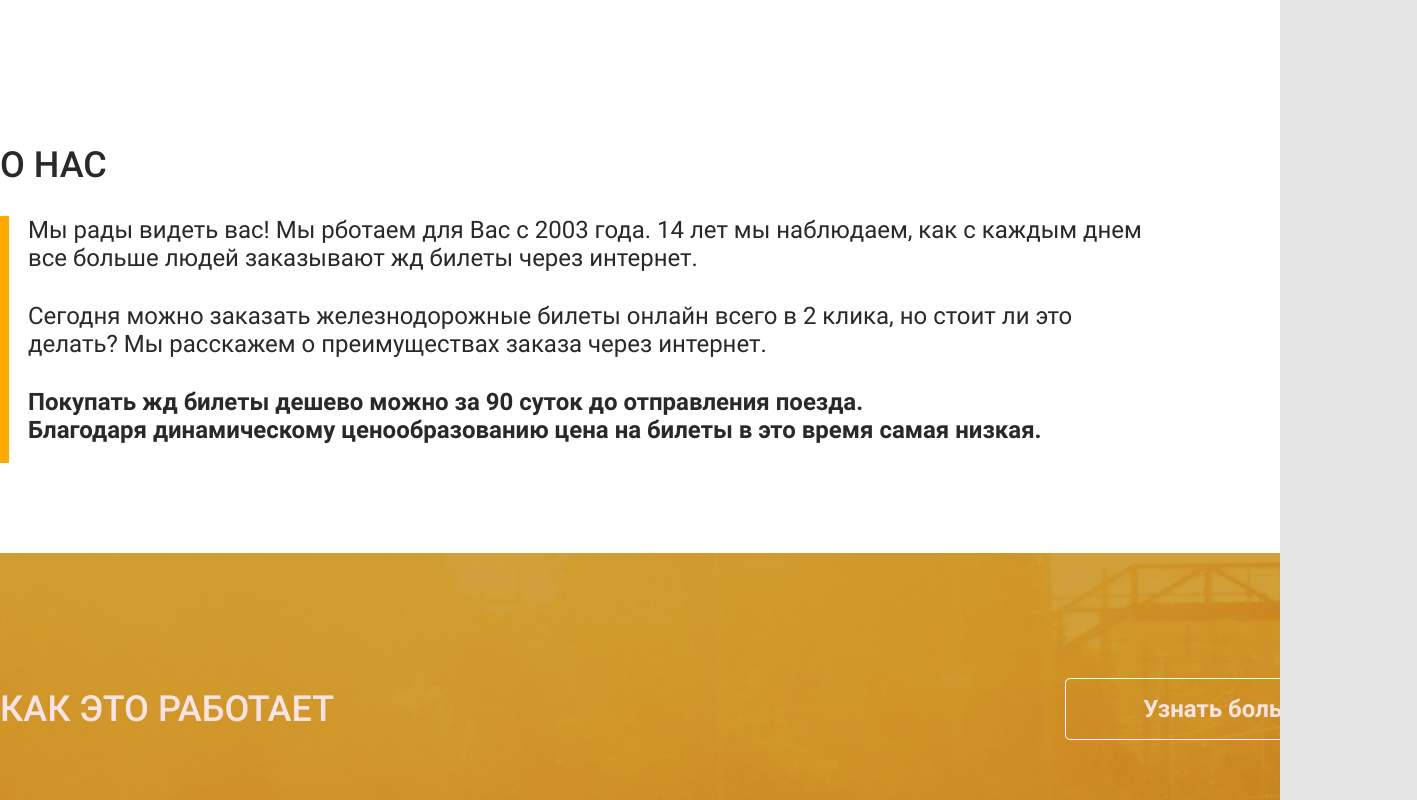
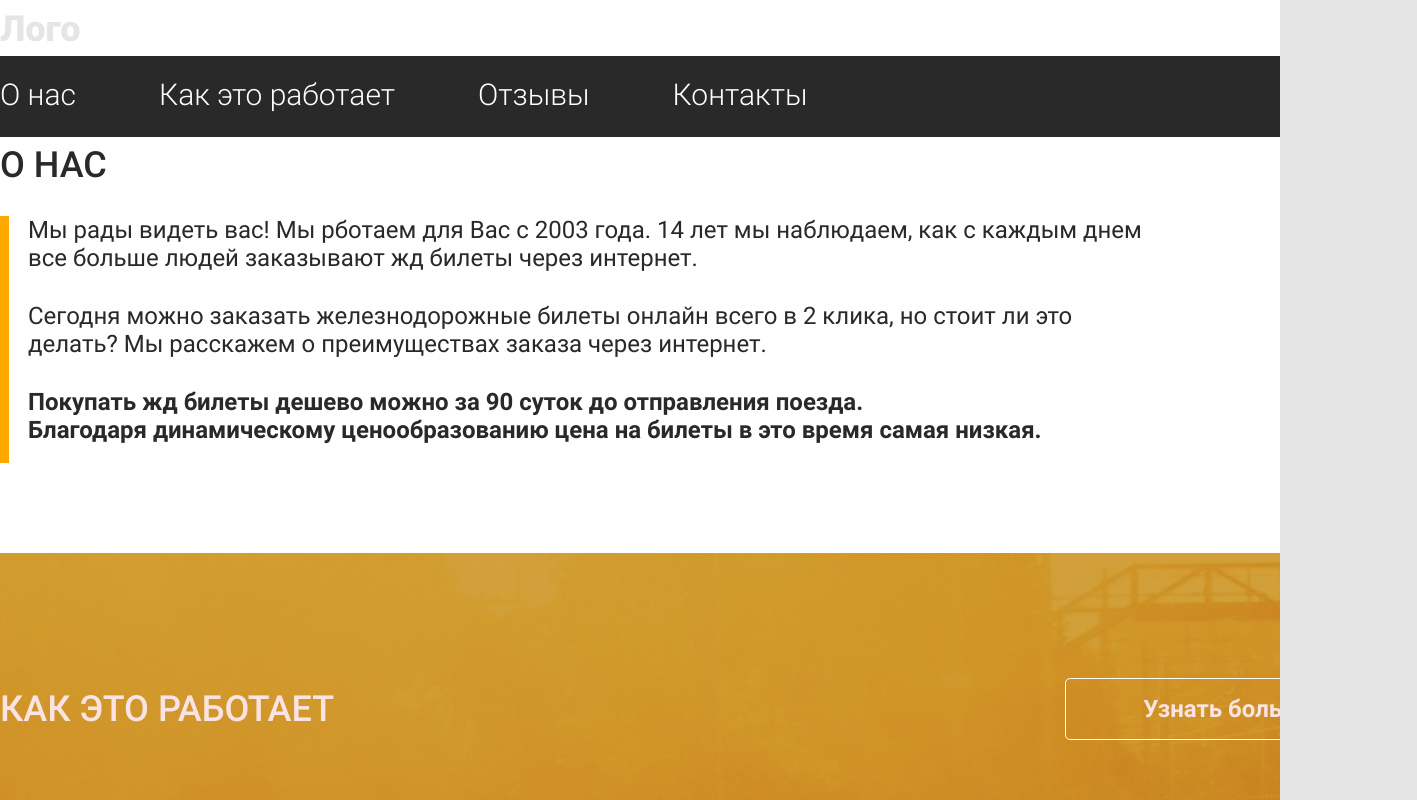
Before and after one commit to QueenArizona/TrainTickets-Service, a React (Create React App) app: page / in a window 1280 px wide. Shown: the top 800 px of the page, 1417 px wide, since content can reach past the window. Built offline with nearby package versions, Linux system fonts and the light colour scheme.

Commit message:
add: header Creating header with navigation

```diff
--- a/src/App.js
+++ b/src/App.js
@@ -1,11 +1,13 @@
 import { Switch, Route, BrowserRouter as Router } from "react-router-dom";
 import "./App.css";
+import Header from "./components/header/Header";
 import HomePage from "./components/main/HomePage";
 
 function App() {
   return (
     <div className="App">
       <Router>
+        <Header />
         <main className="main">
           <Switch>
             <Route exact path="/" component={HomePage} />
--- /dev/null
+++ b/src/components/header/Header.css
@@ -0,0 +1,11 @@
+.header {
+  position: absolute;
+  top: 0;
+  left: 0;
+
+  width: 100%;
+}
+
+.header__logo {
+  margin-top: 15px;
+}
--- /dev/null
+++ b/src/components/header/Header.jsx
@@ -0,0 +1,22 @@
+import React from "react";
+import { Link } from "react-router-dom";
+import "./Header.css";
+import logo from "../../img/logo/logo.svg";
+import Nav from "./Nav";
+
+function Header(props) {
+  return (
+    <header className="header">
+      <div className="wrapper">
+        <div className="logo header__logo">
+          <Link className="header__logo-link" to="/">
+            <img className="header__logo-icon" src={logo} alt="Лого" />
+          </Link>
+        </div>
+        <Nav />
+      </div>
+    </header>
+  );
+}
+
+export default Header;
--- /dev/null
+++ b/src/components/header/Nav.css
@@ -0,0 +1,40 @@
+.header__nav {
+  margin-top: 10px;
+}
+
+.header__nav::before {
+  content: "";
+
+  position: absolute;
+  z-index: 2;
+  top: 56px;
+  right: 0;
+  bottom: 0;
+  left: 0;
+
+  background-color: #292929;
+}
+
+.header__nav-list {
+  position: relative;
+  z-index: 5;
+
+  display: flex;
+  flex-wrap: wrap;
+
+  padding: 25px 0;
+}
+
+.header__nav-item {
+  margin-right: 83px;
+
+  font-size: 30px;
+  font-weight: 300;
+  line-height: 35px;
+  color: #ffffff;
+}
+
+.header__nav-link {
+  text-decoration: 0;
+  color: inherit;
+}
--- /dev/null
+++ b/src/components/header/Nav.jsx
@@ -0,0 +1,34 @@
+import React from "react";
+import { HashLink } from "react-router-hash-link";
+import "./Nav.css";
+
+function Nav(props) {
+  return (
+    <nav className="header__nav">
+      <ul className="header__nav-list">
+        <li className="header__nav-item">
+          <HashLink className="header__nav-link" to="/#about">
+            О нас
+          </HashLink>
+        </li>
+        <li className="header__nav-item">
+          <HashLink className="header__nav-link" to="/#faq">
+            Как это работает
+          </HashLink>
+        </li>
+        <li className="header__nav-item">
+          <HashLink className="header__nav-link" to="/#reviews">
+            Отзывы
+          </HashLink>
+        </li>
+        <li className="header__nav-item">
+          <HashLink className="header__nav-link" to="/#contacts">
+            Контакты
+          </HashLink>
+        </li>
+      </ul>
+    </nav>
+  );
+}
+
+export default Nav;
```
Also changed, not shown: redux/store.js (deleted, +0 -10 lines).
